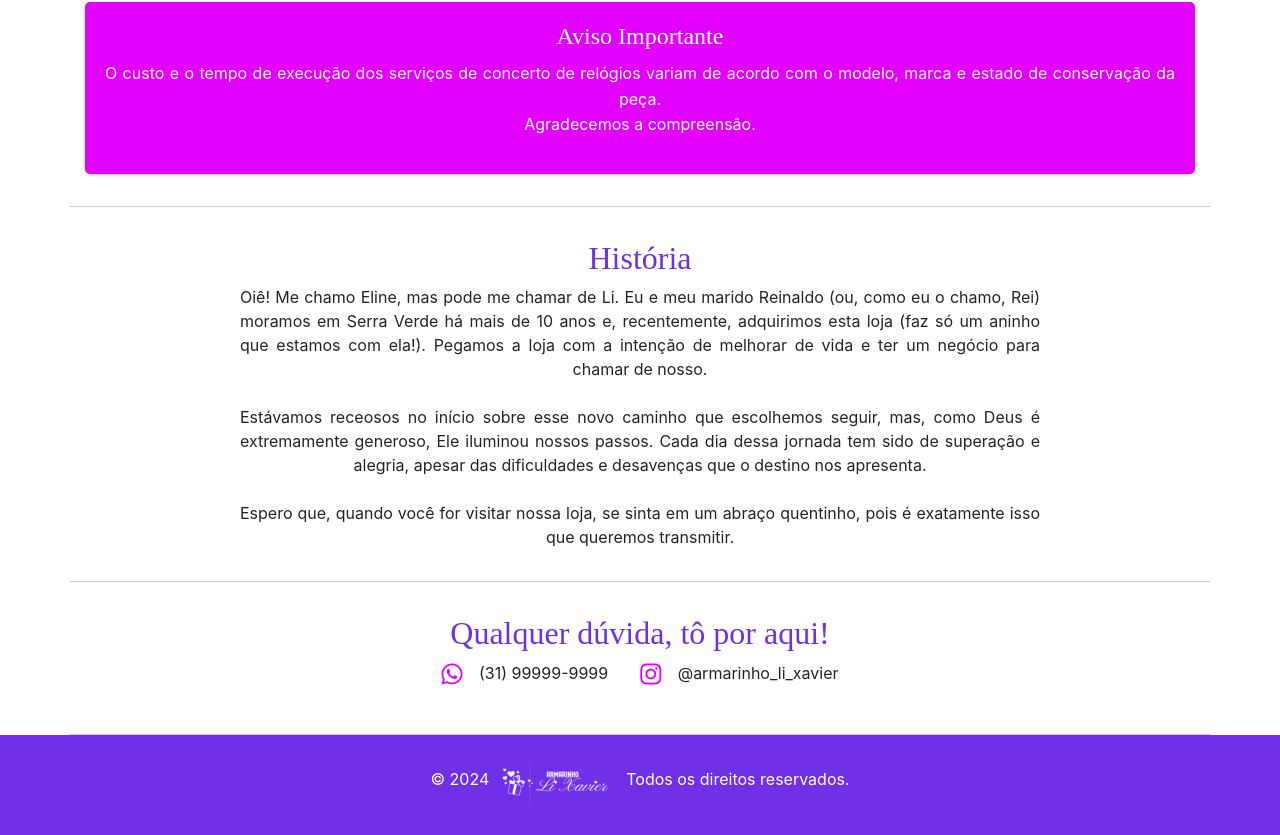
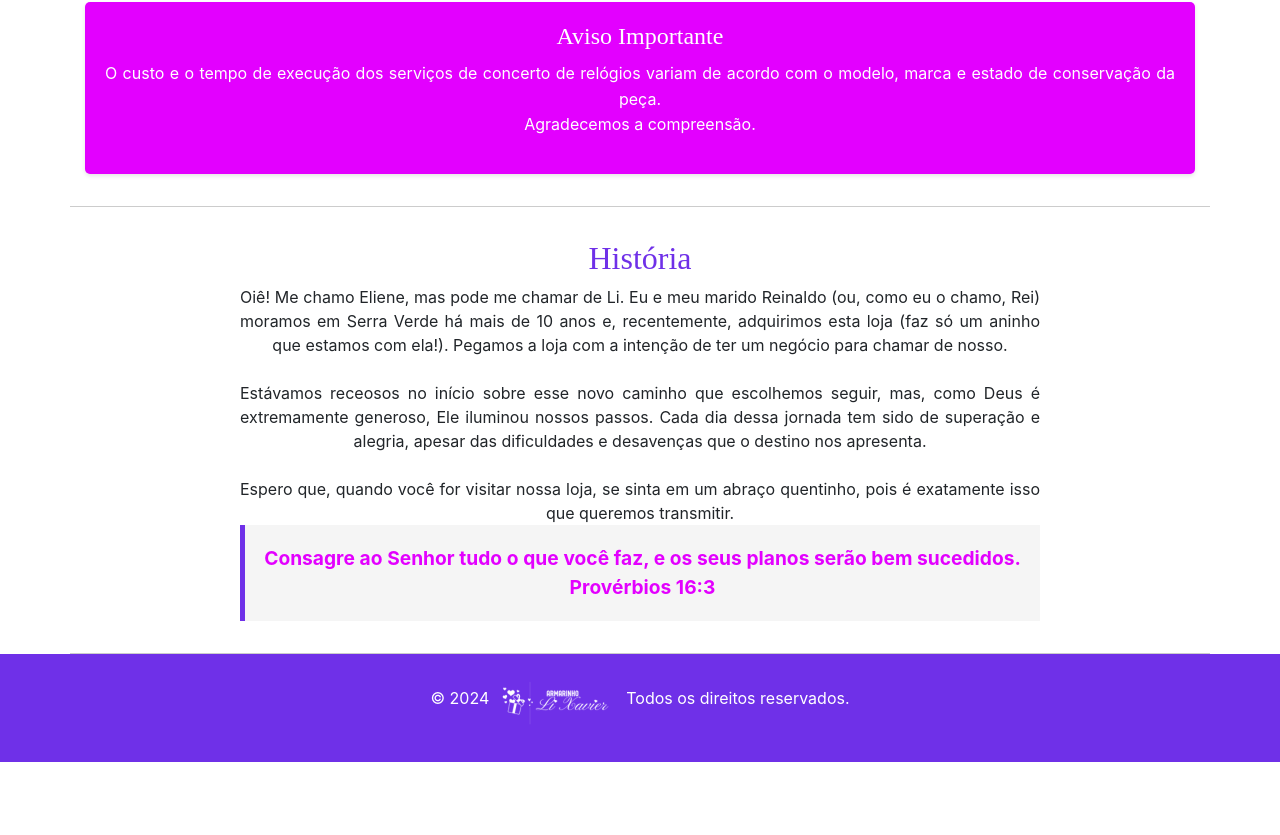
Before and after one commit to BrendaLee450/armarinho_li_xavier, a plain HTML site: page index.html in a window 1280 px wide. Shown: the part 1361-2196 px from the top of the page. After the commit the page ends 2123 px from the top, so only its background shows below. Drawn offline with nearby package versions, Linux system fonts and the light colour scheme; a web font is replaced by a local one.

Commit message:
Correção de texto de historia e acréscimo de versículo

```diff
--- a/index.html
+++ b/index.html
@@ -110,19 +110,12 @@
     </section>
 
     <section id="historia" class="container">
-        <h2>História</h2>
-        <p>Oiê! Me chamo Eline, mas pode me chamar de Li. Eu e meu marido Reinaldo (ou, como eu o chamo, Rei) moramos em Serra Verde há mais de 10 anos e, recentemente, adquirimos esta loja (faz só um aninho que estamos com ela!). Pegamos a loja com a intenção de melhorar de vida e ter um negócio para chamar de nosso.<br><br>
-        Estávamos receosos no início sobre esse novo caminho que escolhemos seguir, mas, como Deus é extremamente generoso, Ele iluminou nossos passos. Cada dia dessa jornada tem sido de superação e alegria, apesar das dificuldades e desavenças que o destino nos apresenta.<br><br>
-        Espero que, quando você for visitar nossa loja, se sinta em um abraço quentinho, pois é exatamente isso que queremos transmitir.</p>
-    </section>
-
-    <section id="contato" class="container">
-        <h2>Qualquer dúvida, tô por aqui!</h2>
-        <div class="contact-container">
-            <p><i class="fab fa-whatsapp contact-icon"></i> (31) 99999-9999</p>
-            <p><i class="fab fa-instagram contact-icon"></i> <a href="https://www.instagram.com/armarinho_li_xavier" target="_blank">@armarinho_li_xavier</a></p>
-        </div>
-    </section>
+    <h2>História</h2>
+    <p>Oiê! Me chamo Eliene, mas pode me chamar de Li. Eu e meu marido Reinaldo (ou, como eu o chamo, Rei) moramos em Serra Verde há mais de 10 anos e, recentemente, adquirimos esta loja (faz só um aninho que estamos com ela!). Pegamos a loja com a intenção de ter um negócio para chamar de nosso.<br><br>
+    Estávamos receosos no início sobre esse novo caminho que escolhemos seguir, mas, como Deus é extremamente generoso, Ele iluminou nossos passos. Cada dia dessa jornada tem sido de superação e alegria, apesar das dificuldades e desavenças que o destino nos apresenta.<br><br>
+    Espero que, quando você for visitar nossa loja, se sinta em um abraço quentinho, pois é exatamente isso que queremos transmitir.</p>
+    <p class="versiculo"><strong>Consagre ao Senhor tudo o que você faz, e os seus planos serão bem sucedidos. Provérbios 16:3</strong></p>
+</section>
 
     <footer>
         <p>&copy; 2024 <img src="img/logo-rodape.png" alt="Logo da Empresa" class="logo-footer"> Todos os direitos reservados.</p>
--- a/styles.css
+++ b/styles.css
@@ -354,3 +354,13 @@ img {
     margin: 0 auto;
     max-width: 800px; /* Ajuste conforme necessário */
 }
+
+.versiculo {
+    font-size: 1.2em; /* Aumente o tamanho da fonte */
+    color: #e300ff; /* Cor de destaque */
+    background-color: #f5f5f5; /* Cor de fundo suave */
+    padding: 1em; /* Adicione padding */
+    border-left: 5px solid #6f30e8; /* Adicione uma borda esquerda */
+    margin: 1em 0; /* Adicione margem */
+    text-align: center; /* Centralize o texto */
+}
```
